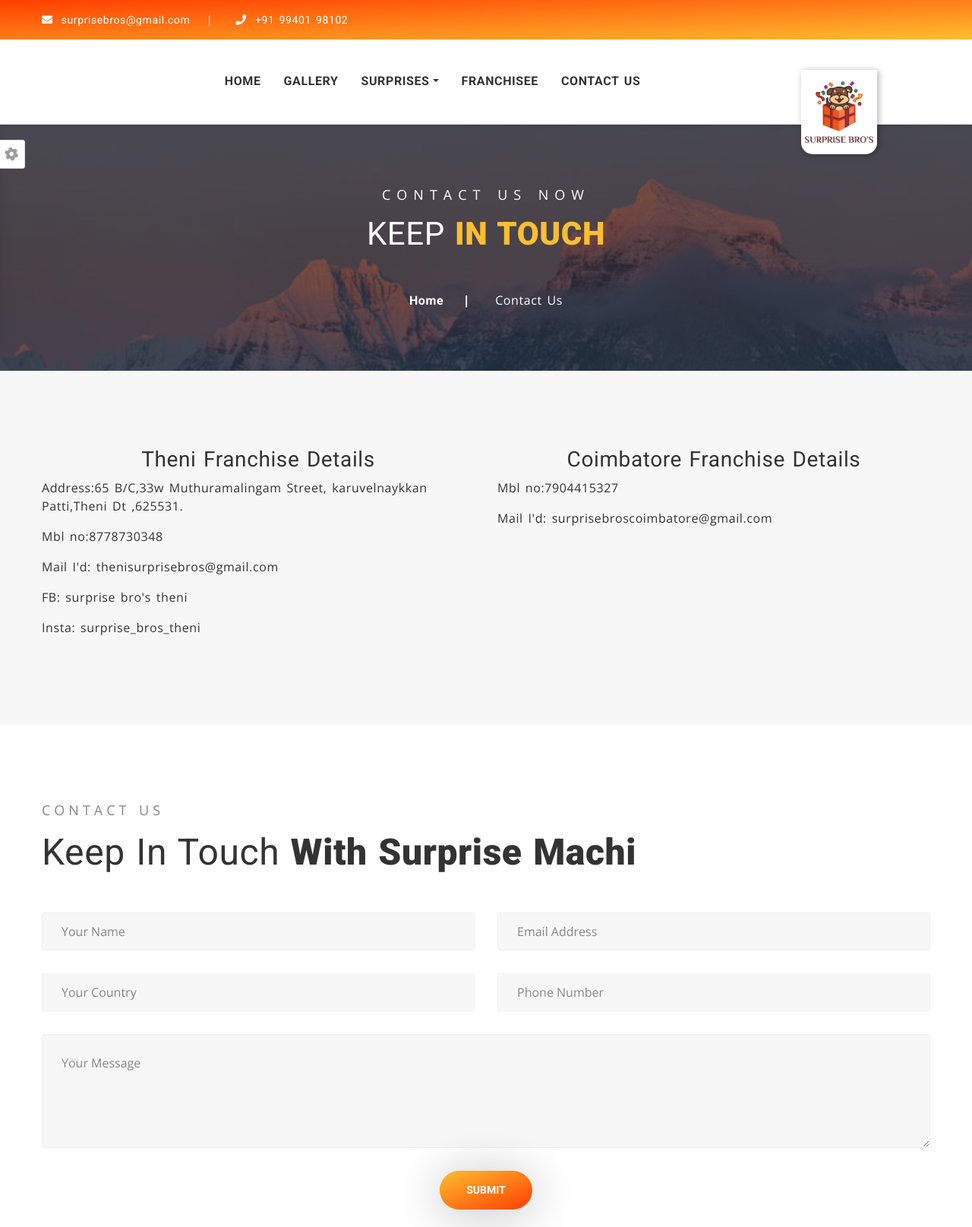
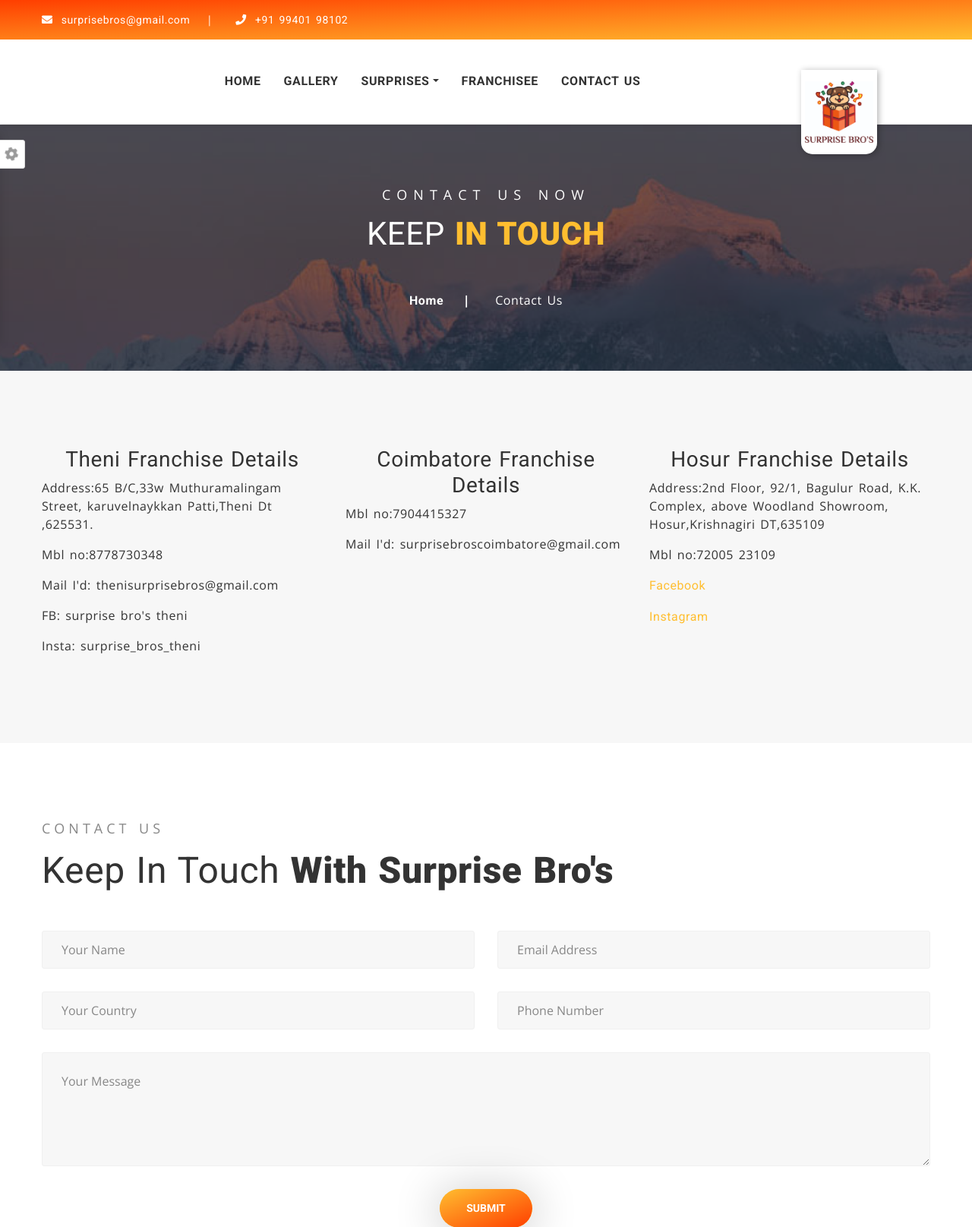
Before and after one commit to vishnu2646/SurpriseBro-s, a Django app: page /contact/ in a window 1280 px wide. Shown: the top 1615 px of the page at 76% size. Run offline with Django 3.2, Linux system fonts and the light colour scheme; data comes from the database, SQL or seed files in the repository; some libraries are stand-ins or nearby versions.

Commit message:
updated contact

```diff
--- a/event_app/templates/contact.html
+++ b/event_app/templates/contact.html
@@ -577,7 +577,7 @@
 		<section id="about-section" class="about-section sec-ptb-100 clearfix">
 			<div class="container">
 				<div class="row">
-					<div class="col-lg-6">
+					<div class="col-lg-4">
 						<h3 class="text-center">Theni Franchise Details</h3>
 						<p>Address:65 B/C,33w Muthuramalingam Street, karuvelnaykkan Patti,Theni Dt ,625531.</p>
 						<p>Mbl no:8778730348</p>
@@ -585,10 +585,17 @@
 						<p>FB: surprise bro's theni</p>
 						<p>Insta: surprise_bros_theni</p>
 					</div>
-					<div class="col-lg-6">
+					<div class="col-lg-4">
 						<h3 class="text-center">Coimbatore Franchise Details</h3>
 						<p>Mbl no:7904415327</p>
 						<p>Mail I'd: surprisebroscoimbatore@gmail.com</p>
+					</div>
+					<div class="col-lg-4">
+						<h3 class="text-center">Hosur Franchise Details</h3>
+						<p>Address:2nd Floor, 92/1, Bagulur Road, K.K. Complex, above Woodland Showroom, Hosur,Krishnagiri DT,635109</p>
+						<p>Mbl no:72005 23109</p>
+						<p><a href="https://www.facebook.com/surprisebros.hosur">Facebook</a></p>
+						<p><a href="https://instagram.com/surprisebros_hosur?igshid=1i50sclt615cb">Instagram</a></p>
 					</div>
 				</div>
 			</div>
@@ -597,7 +604,7 @@
 			<div class="container">
 				<div class="section-title mb-50">
 					<small class="sub-title">contact us</small>
-					<h2 class="big-title">Keep in touch <strong>with Surprise machi</strong></h2>
+					<h2 class="big-title">Keep in touch <strong>with Surprise Bro's</strong></h2>
 				</div>
 				<div class="contact-form form-wrapper text-center">
 					<form method="POST">
@@ -638,9 +645,9 @@
 					<div class="address-info-left">
 						<h3 class="title-text">Surprise Bro's event management</h3>
 						<p class="m-0">
-							Apple Store, 112 Prince St New York,
-							NY 10012, United States 80361,
-							United States
+							65 B/C,33w Muthuramalingam Street,
+							karuvelnaykkan Patti,Theni Dt ,625531.
+							Mbl no:8778730348
 						</p>
 					</div>
 
```
